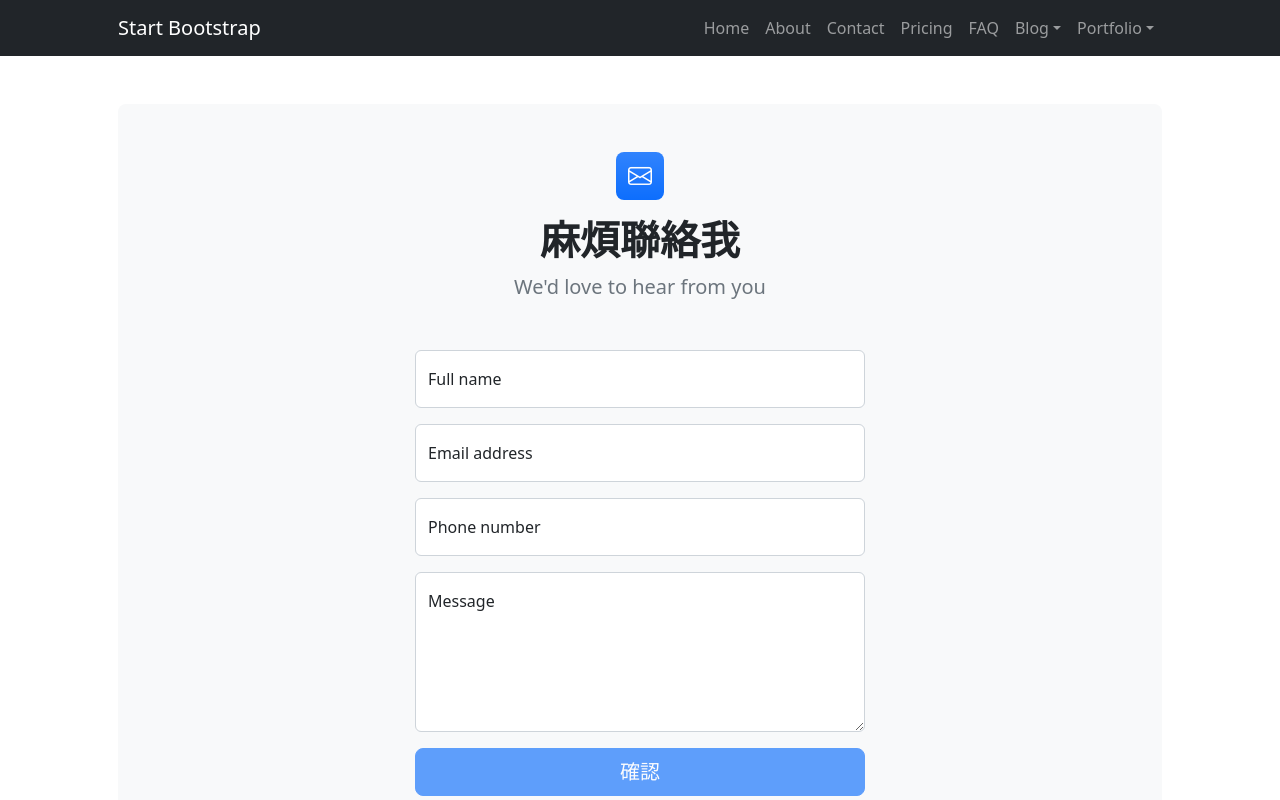
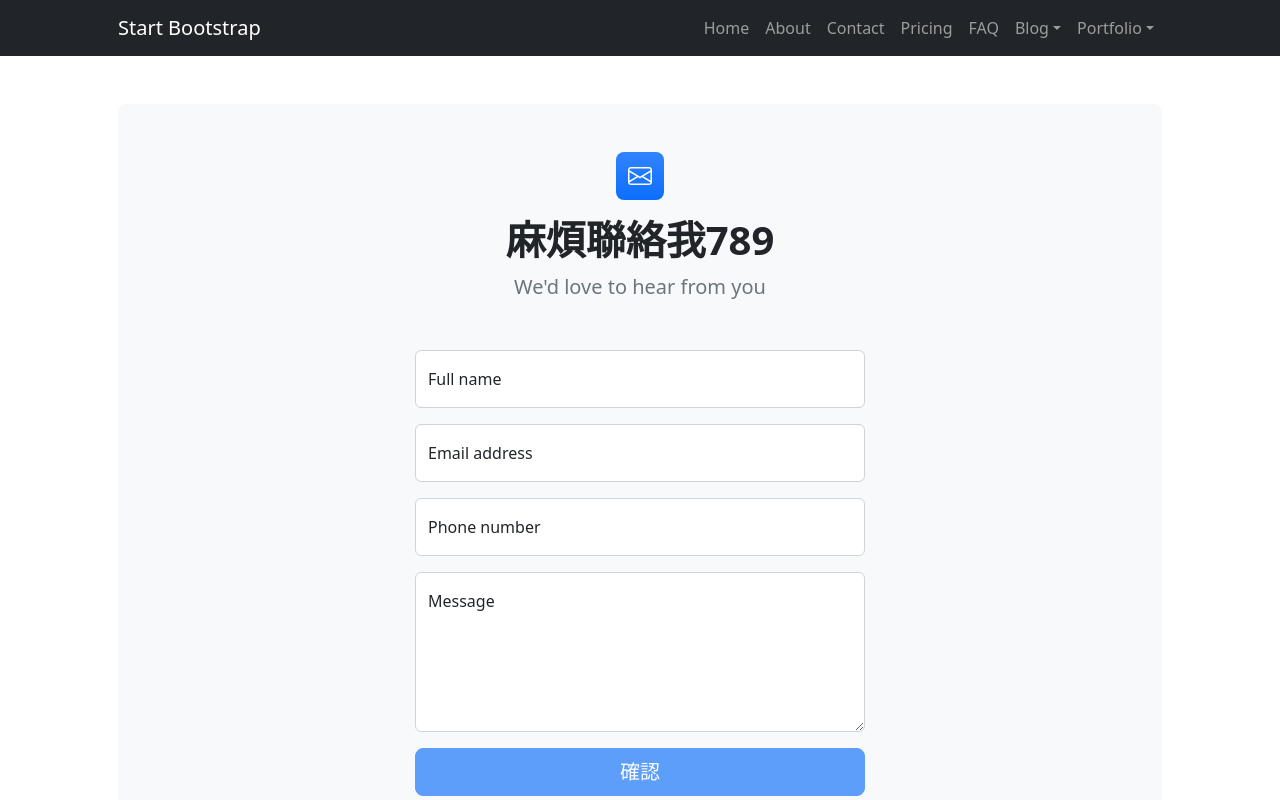
Before and after one commit to Zhaojain/my-website, a plain HTML site: page contact.html in a window 1280 px wide. Shown: the top 800 px of the page. Drawn offline with nearby package versions, Linux system fonts and the light colour scheme.

Commit message:
context 789

```diff
--- a/contact.html
+++ b/contact.html
@@ -52,7 +52,7 @@
                     <div class="bg-light rounded-3 py-5 px-4 px-md-5 mb-5">
                         <div class="text-center mb-5">
                             <div class="feature bg-primary bg-gradient text-white rounded-3 mb-3"><i class="bi bi-envelope"></i></div>
-                            <h1 class="fw-bolder">麻煩聯絡我</h1>
+                            <h1 class="fw-bolder">麻煩聯絡我789</h1>
                             <p class="lead fw-normal text-muted mb-0">We'd love to hear from you</p>
                         </div>
                         <div class="row gx-5 justify-content-center">
```
